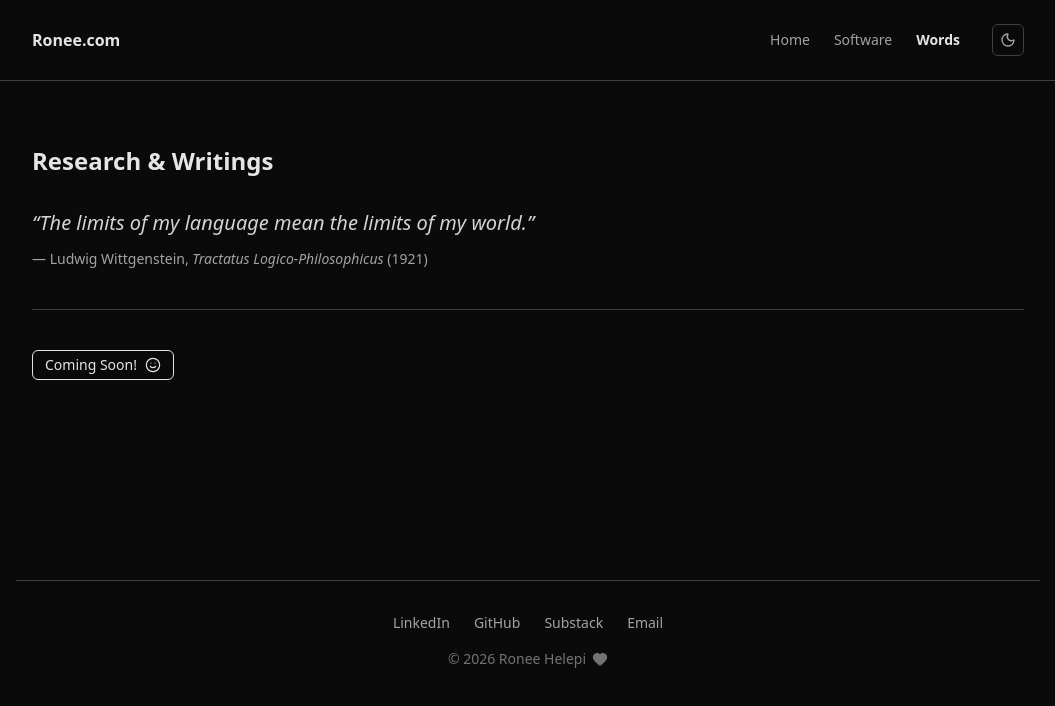
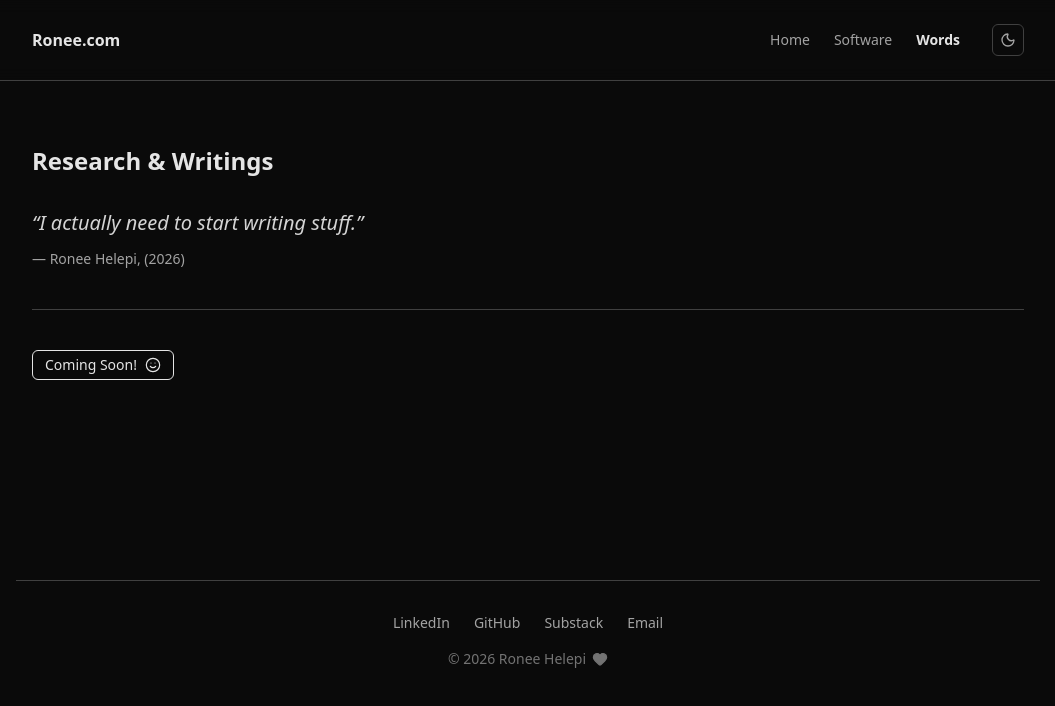
Before and after one commit to RONHEL235/minimal-academic-portfolio, a React (Vite) app: page /writings in a window 1280 px wide. Shown: the top 706 px of the page, without its empty margins (112-1167 px from the left). Built offline with nearby package versions, Linux system fonts and the light colour scheme.

Commit message:
Changed the quote on the Words page

```diff
--- a/src/pages/Writings.jsx
+++ b/src/pages/Writings.jsx
@@ -26,15 +26,12 @@ export default function Writings() {
         {/* LITERARY QUOTATION */}
         <div className="mt-5 space-y-2">
           <h2 className="text-lg md:text-xl font-normal italic text-neutral-700 dark:text-neutral-300">
-            “The limits of my language mean the limits of my world.”
+            “I actually need to start writing stuff.”
           </h2>
 
           <p className="text-sm text-neutral-500 dark:text-neutral-400">
-            — Ludwig Wittgenstein,{" "}
-            <span className="italic">
-              Tractatus Logico-Philosophicus
-            </span>{" "}
-            (1921)
+            — Ronee Helepi,{" "}
+            (2026)
           </p>
         </div>
       </section>
```
